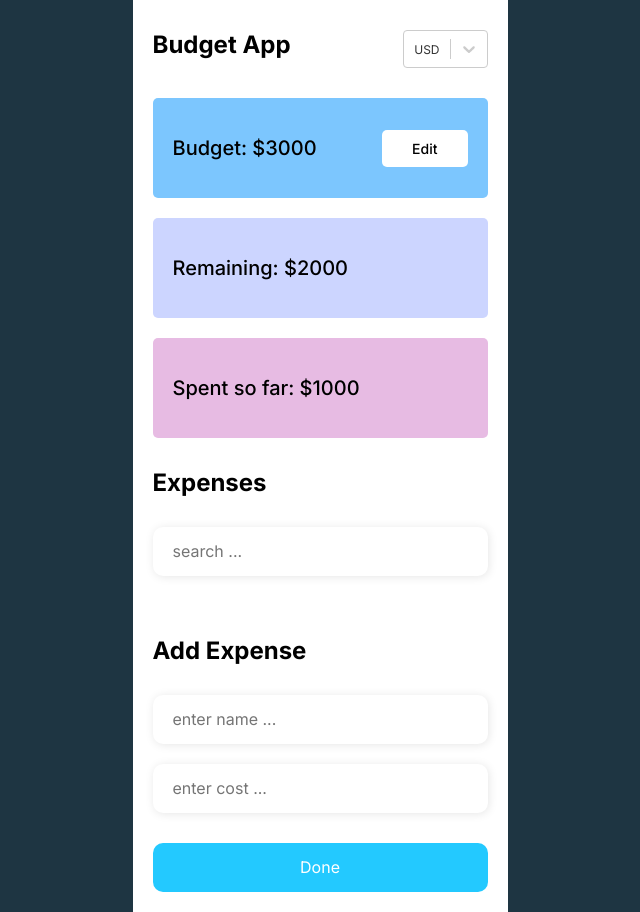
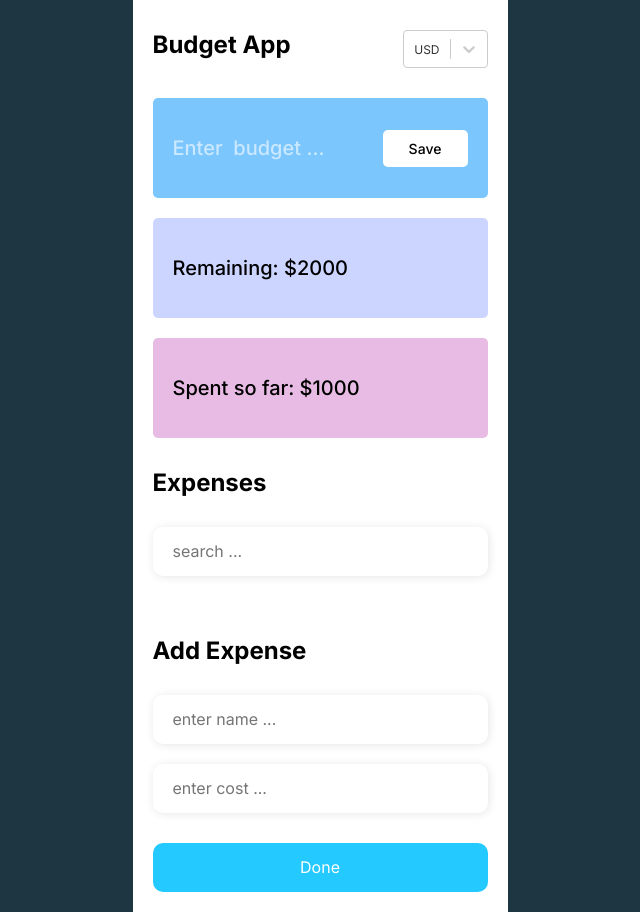
Before and after one commit to eziz2201/react-budget-app, a React (Create React App) app: page / in a window 1280 px wide. Both pictures are taken after a click on the button "Edit". Shown: the whole page, without its empty margins (320-960 px from the left). Built offline with nearby package versions, Linux system fonts and the light colour scheme.

Commit message:
feat(app): add edit input

```diff
--- a/src/components/BudgetApp/BudgetApp.tsx
+++ b/src/components/BudgetApp/BudgetApp.tsx
@@ -1,4 +1,6 @@
+import { ChangeEvent, useState } from "react";
 import BudgetCard from "../BudgetCard/BudgetCard";
+import BudgetInput from "../BudgetInput/BudgetInput";
 import EditButton from "../EditButton/EditButton";
 import CustomSelect from "../Select/CustomSelect";
 
@@ -6,6 +8,15 @@ import Title from "../Title/Title";
 import { StyledBudgetApp, StyledContainer } from "./styles";
 
 const BudgetApp = () => {
+  const [value, setValue] = useState(3000);
+  const [isClick, setIsClick] = useState(false);
+  const handleClick = () => {
+    isClick === false ? setIsClick(true) : setIsClick(false);
+  };
+  const handleChange = (event: ChangeEvent<HTMLInputElement>) => {
+    setValue(+event.target.value);
+  };
+
   return (
     <StyledBudgetApp>
       <StyledContainer>
@@ -13,8 +24,14 @@ const BudgetApp = () => {
         <CustomSelect />
       </StyledContainer>
       <BudgetCard type={"budget"}>
-        Budget: ${"3000"}
-        <EditButton>Edit</EditButton>
+        {isClick ? (
+          <BudgetInput handleChange={handleChange} />
+        ) : (
+          `${"Budget:"} ${"$"}${value}`
+        )}
+        <EditButton onClick={handleClick}>
+          {isClick ? "Save" : "Edit"}
+        </EditButton>
       </BudgetCard>
       <BudgetCard type={"remaining"}>Remaining: ${"2000"}</BudgetCard>
       <BudgetCard type={"spent"}>Spent so far: ${"1000"}</BudgetCard>
--- /dev/null
+++ b/src/components/BudgetInput/BudgetInput.tsx
@@ -0,0 +1,18 @@
+import { ChangeEvent } from "react";
+import { StyledInput } from "./styles";
+
+interface IBudgetInput {
+  handleChange: (event: ChangeEvent<HTMLInputElement>) => void;
+}
+
+const BudgetInput = ({ handleChange }: IBudgetInput) => {
+  return (
+    <StyledInput
+      type="number"
+      onChange={handleChange}
+      placeholder="Enter  budget ..."
+    />
+  );
+};
+
+export default BudgetInput;
--- /dev/null
+++ b/src/components/BudgetInput/styles.ts
@@ -0,0 +1,18 @@
+import styled from "styled-components";
+
+export const StyledInput = styled.input`
+  border: none;
+  background-color: #7cc6fe;
+  font-family: "Inter";
+  font-style: normal;
+  font-weight: 500;
+  font-size: 20px;
+  line-height: 24px;
+
+  &:focus {
+    outline: none;
+  }
+  &::placeholder {
+    color: rgba(255, 255, 255, 0.6);
+  }
+`;
--- a/src/components/EditButton/EditButton.tsx
+++ b/src/components/EditButton/EditButton.tsx
@@ -3,10 +3,11 @@ import { StyledEditButton } from "./styles";
 
 interface IProps {
   children: ReactNode;
+  onClick: () => void;
 }
 
-const EditButton = ({ children }: IProps) => {
-  return <StyledEditButton>{children}</StyledEditButton>;
+const EditButton = ({ children, onClick }: IProps) => {
+  return <StyledEditButton onClick={onClick}>{children}</StyledEditButton>;
 };
 
 export default EditButton;
--- a/src/components/EditButton/styles.ts
+++ b/src/components/EditButton/styles.ts
@@ -3,9 +3,10 @@ import styled from "styled-components";
 export const StyledEditButton = styled.button`
   position: absolute;
   right: 0;
+  width: 85px;
+  padding: 10px;
   margin-right: 20px;
   border-radius: 5px;
-  padding: 10px 30px;
   font-family: "Inter";
   font-style: normal;
   font-weight: 500;
```
